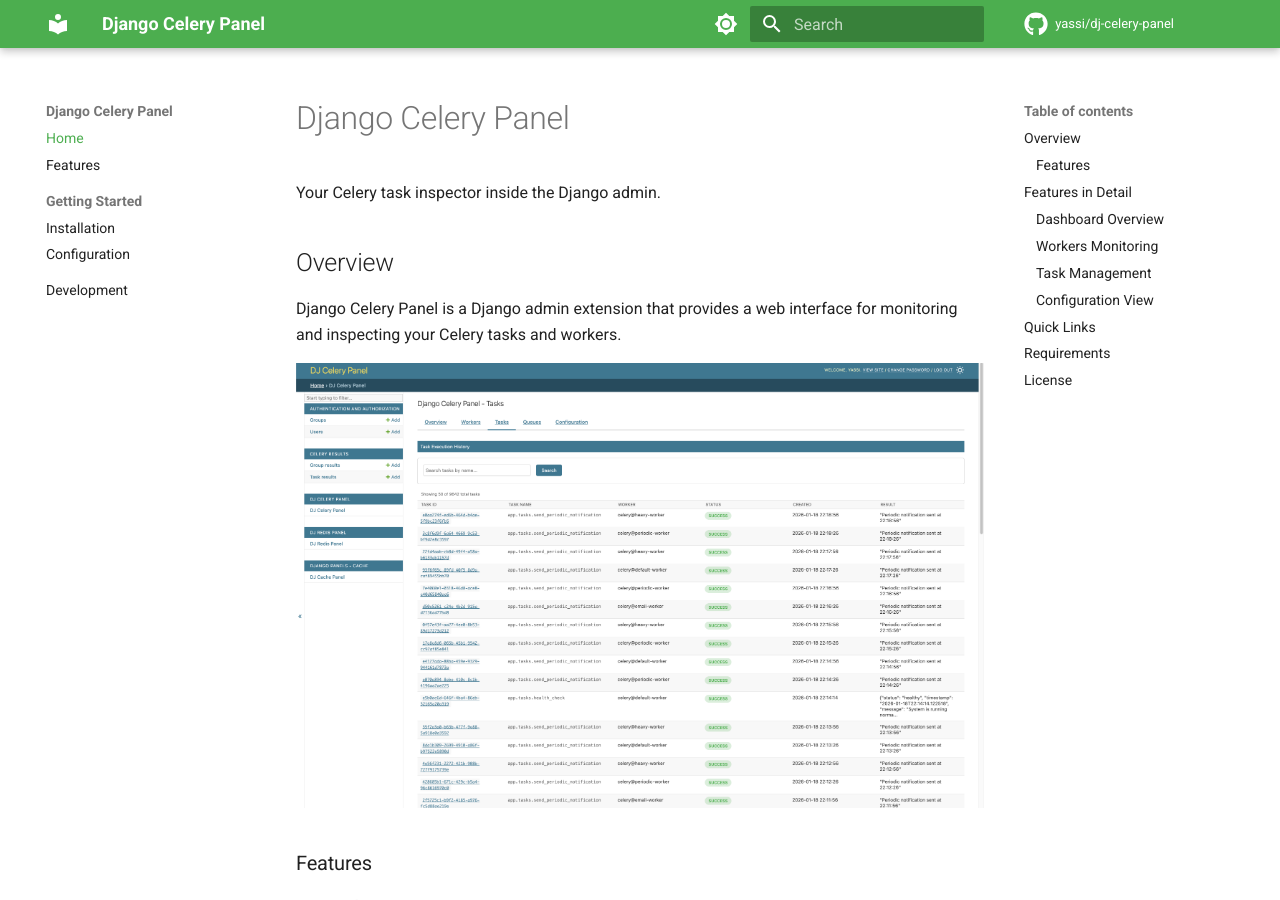
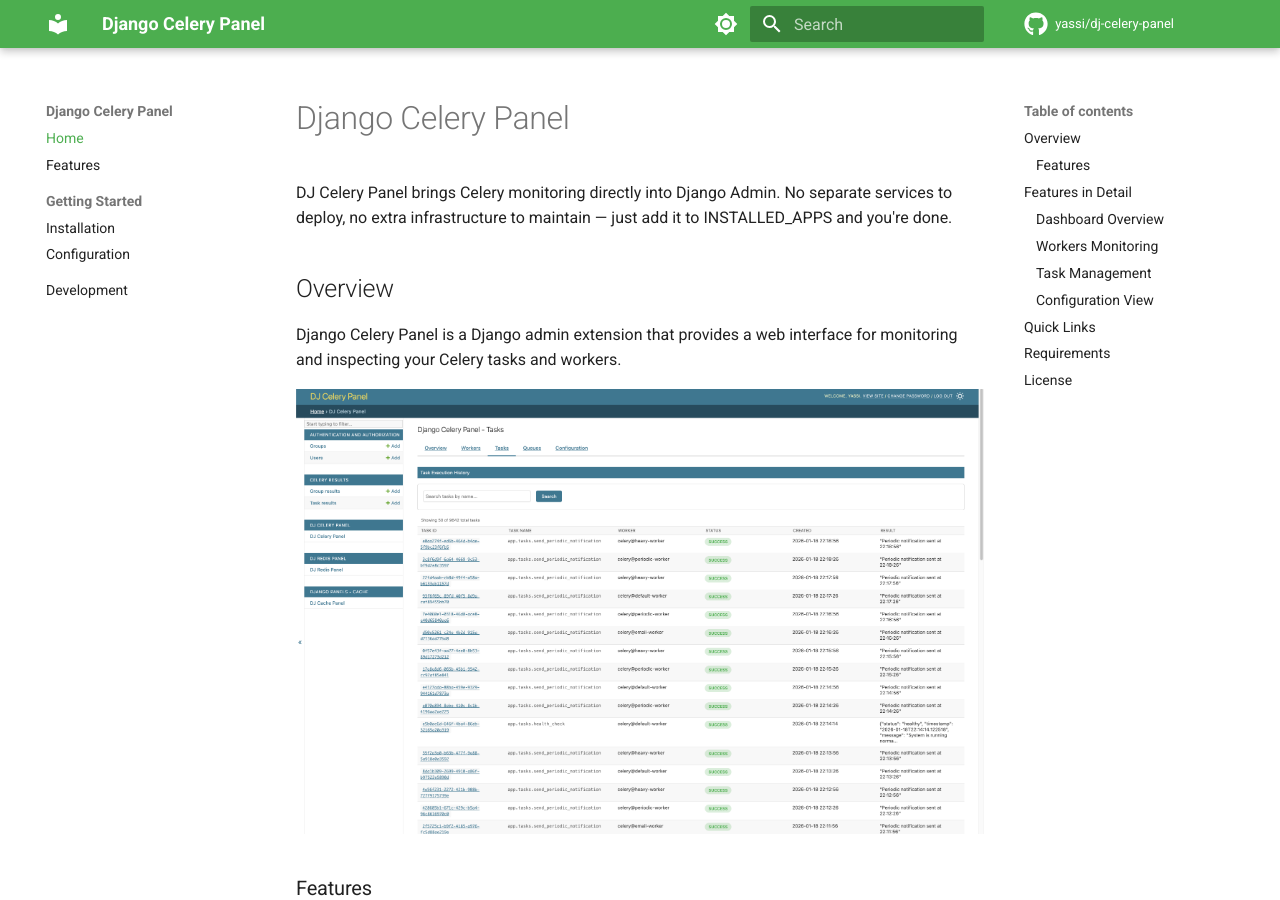
Before and after one commit to yassi/dj-celery-panel, an MkDocs documentation site: the page built from docs/index.md, in a window 1280 px wide and 900 px high. Built offline with MkDocs 1.6.1 and Material for MkDocs 9.7.7, drawn with Linux system fonts in a browser that asks for light colours; comment, search, counter and statistics services are not loaded.

```diff
--- a/docs/index.md
+++ b/docs/index.md
@@ -1,6 +1,6 @@
 # Django Celery Panel
 
-Your Celery task inspector inside the Django admin.
+ DJ Celery Panel brings Celery monitoring directly into Django Admin. No separate services to deploy, no extra infrastructure to maintain — just add it to INSTALLED_APPS and you're done.
 
 ## Overview
 
```
Also changed, not shown: README.md (+1 -1 lines).
